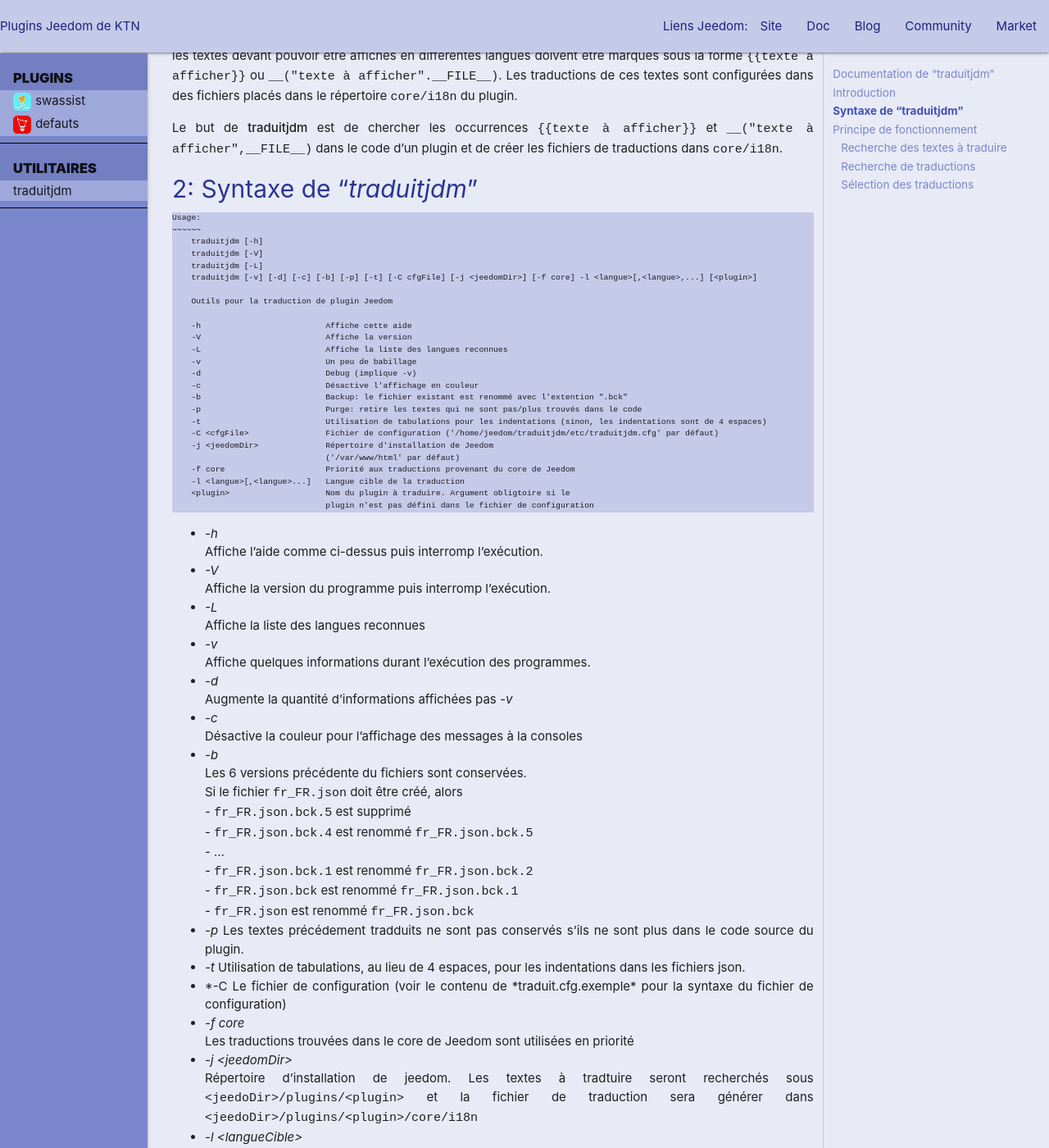
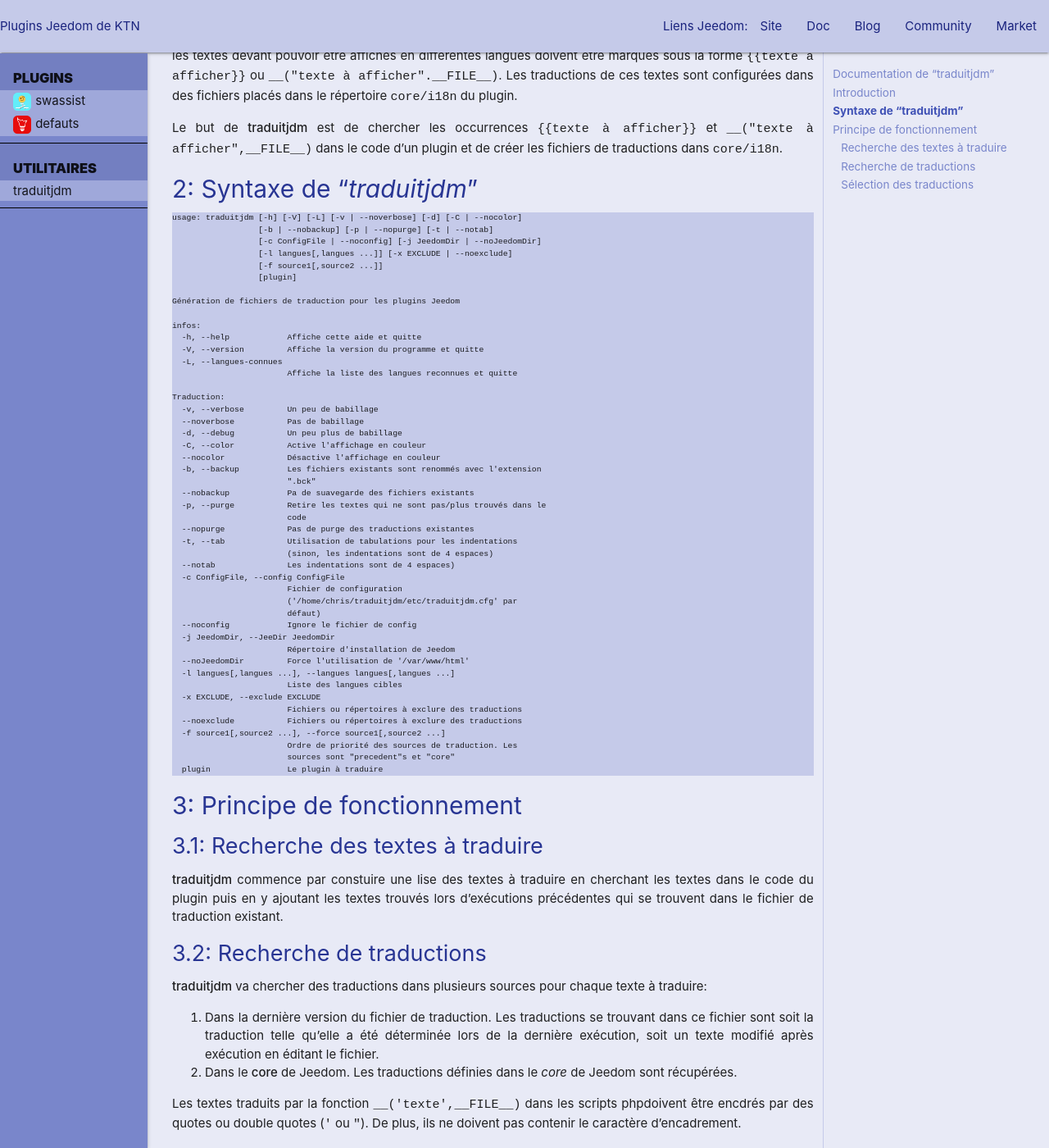
Before and after one commit to ktn001/ktn001.github.io, a Jekyll site: the page built from fr_FR/traduitjdm/index.md, in a window 1280 px wide and 1400 px high, scrolled down 226 px. Shown: the whole window at 82% size. Built offline with Jekyll 4.4.1, drawn with Linux system fonts in a browser that asks for light colours; our own code applies the rules of GitHub Pages for plain Markdown files; some of the changed text lies outside the part shown.

Commit message:
Docs de tratuitjdn v1.0.0

````diff
--- a/fr_FR/traduitjdm/index.md
+++ b/fr_FR/traduitjdm/index.md
@@ -18,66 +18,54 @@
 # Syntaxe de "*traduitjdm*"
 {: .num}
 ```
-Usage:
-~~~~~~
-    traduitjdm [-h]
-    traduitjdm [-V]
-    traduitjdm [-L]
-    traduitjdm [-v] [-d] [-c] [-b] [-p] [-t] [-C cfgFile] [-j <jeedomDir>] [-f core] -l <langue>[,<langue>,...] [<plugin>]
+usage: traduitjdm [-h] [-V] [-L] [-v | --noverbose] [-d] [-C | --nocolor]
+                  [-b | --nobackup] [-p | --nopurge] [-t | --notab]
+                  [-c ConfigFile | --noconfig] [-j JeedomDir | --noJeedomDir]
+                  [-l langues[,langues ...]] [-x EXCLUDE | --noexclude]
+                  [-f source1[,source2 ...]]
+                  [plugin]
 
-    Outils pour la traduction de plugin Jeedom
+Génération de fichiers de traduction pour les plugins Jeedom
 
-    -h                          Affiche cette aide
-    -V                          Affiche la version
-    -L                          Affiche la liste des langues reconnues
-    -v                          Un peu de babillage
-    -d                          Debug (implique -v)
-    -c                          Désactive l'affichage en couleur
-    -b                          Backup: le fichier existant est renommé avec l'extention ".bck"
-    -p                          Purge: retire les textes qui ne sont pas/plus trouvés dans le code
-    -t                          Utilisation de tabulations pour les indentations (sinon, les indentations sont de 4 espaces)
-    -C <cfgFile>                Fichier de configuration ('/home/jeedom/traduitjdm/etc/traduitjdm.cfg' par défaut)
-    -j <jeedomDir>              Répertoire d'installation de Jeedom
-                                ('/var/www/html' par défaut)
-    -f core                     Priorité aux traductions provenant du core de Jeedom
-    -l <langue>[,<langue>...]   Langue cible de la traduction
-    <plugin>                    Nom du plugin à traduire. Argument obligtoire si le
-                                plugin n'est pas défini dans le fichier de configuration
+infos:
+  -h, --help            Affiche cette aide et quitte
+  -V, --version         Affiche la version du programme et quitte
+  -L, --langues-connues
+                        Affiche la liste des langues reconnues et quitte
+
+Traduction:
+  -v, --verbose         Un peu de babillage
+  --noverbose           Pas de babillage
+  -d, --debug           Un peu plus de babillage
+  -C, --color           Active l'affichage en couleur
+  --nocolor             Désactive l'affichage en couleur
+  -b, --backup          Les fichiers existants sont renommés avec l'extension
+                        ".bck"
+  --nobackup            Pa de suavegarde des fichiers existants
+  -p, --purge           Retire les textes qui ne sont pas/plus trouvés dans le
+                        code
+  --nopurge             Pas de purge des traductions existantes
+  -t, --tab             Utilisation de tabulations pour les indentations
+                        (sinon, les indentations sont de 4 espaces)
+  --notab               Les indentations sont de 4 espaces)
+  -c ConfigFile, --config ConfigFile
+                        Fichier de configuration
+                        ('/home/chris/traduitjdm/etc/traduitjdm.cfg' par
+                        défaut)
+  --noconfig            Ignore le fichier de config
+  -j JeedomDir, --JeeDir JeedomDir
+                        Répertoire d'installation de Jeedom
+  --noJeedomDir         Force l'utilisation de '/var/www/html'
+  -l langues[,langues ...], --langues langues[,langues ...]
+                        Liste des langues cibles
+  -x EXCLUDE, --exclude EXCLUDE
+                        Fichiers ou répertoires à exclure des traductions
+  --noexclude           Fichiers ou répertoires à exclure des traductions
+  -f source1[,source2 ...], --force source1[,source2 ...]
+                        Ordre de priorité des sources de traduction. Les
+                        sources sont "precedent"s et "core"
+  plugin                Le plugin à traduire
 ```
-
-- *-h*
-    Affiche l'aide comme ci-dessus puis interromp l'exécution.
-- *-V*
-    Affiche la version du programme puis interromp l'exécution.
- - *-L*
-    Affiche la liste des langues reconnues
-- *-v*
-    Affiche quelques informations durant l'exécution des programmes.
-- *-d*
-    Augmente la quantité d'informations affichées pas *-v*
-- *-c*
-    Désactive la couleur pour l'affichage des messages à la consoles
-- *-b*
-    Les 6 versions précédente du fichiers sont conservées.
-    Si le fichier `fr_FR.json` doit être créé, alors
-        - `fr_FR.json.bck.5` est supprimé
-        - `fr_FR.json.bck.4` est renommé `fr_FR.json.bck.5`
-        - ...
-        - `fr_FR.json.bck.1` est renommé `fr_FR.json.bck.2`
-        - `fr_FR.json.bck` est renommé `fr_FR.json.bck.1`
-        - `fr_FR.json` est renommé `fr_FR.json.bck`
-- *-p*
-    Les textes précédement tradduits ne sont pas conservés s'ils ne sont plus dans le code source du plugin.
-- *-t*
-    Utilisation de tabulations, au lieu de 4 espaces, pour les indentations dans les fichiers json.
-- *-C <cfgFile>
-    Le fichier de configuration (voir le contenu de *traduit.cfg.exemple* pour la syntaxe du fichier de configuration)
-- *-f core*
-    Les traductions trouvées dans le core de Jeedom sont utilisées en priorité
-- *-j \<jeedomDir>*
-    Répertoire d'installation de jeedom. Les textes à tradtuire seront recherchés sous `<jeedoDir>/plugins/<plugin>` et la fichier de traduction sera générer dans `<jeedoDir>/plugins/<plugin>/core/i18n`
-- *-l \<langueCible>*
-    *fr_FR* pour le Français, *en-US* pour l'anglais... Voir le contenu du répertoire `<jeedoDir>/core/i18n` pour les langues reconnues par Jeedom.
 
 # Principe de fonctionnement
 {: .num}
````
Also changed, not shown: fr_FR/traduitjdm/release_notes.md (+10 -12 lines).
